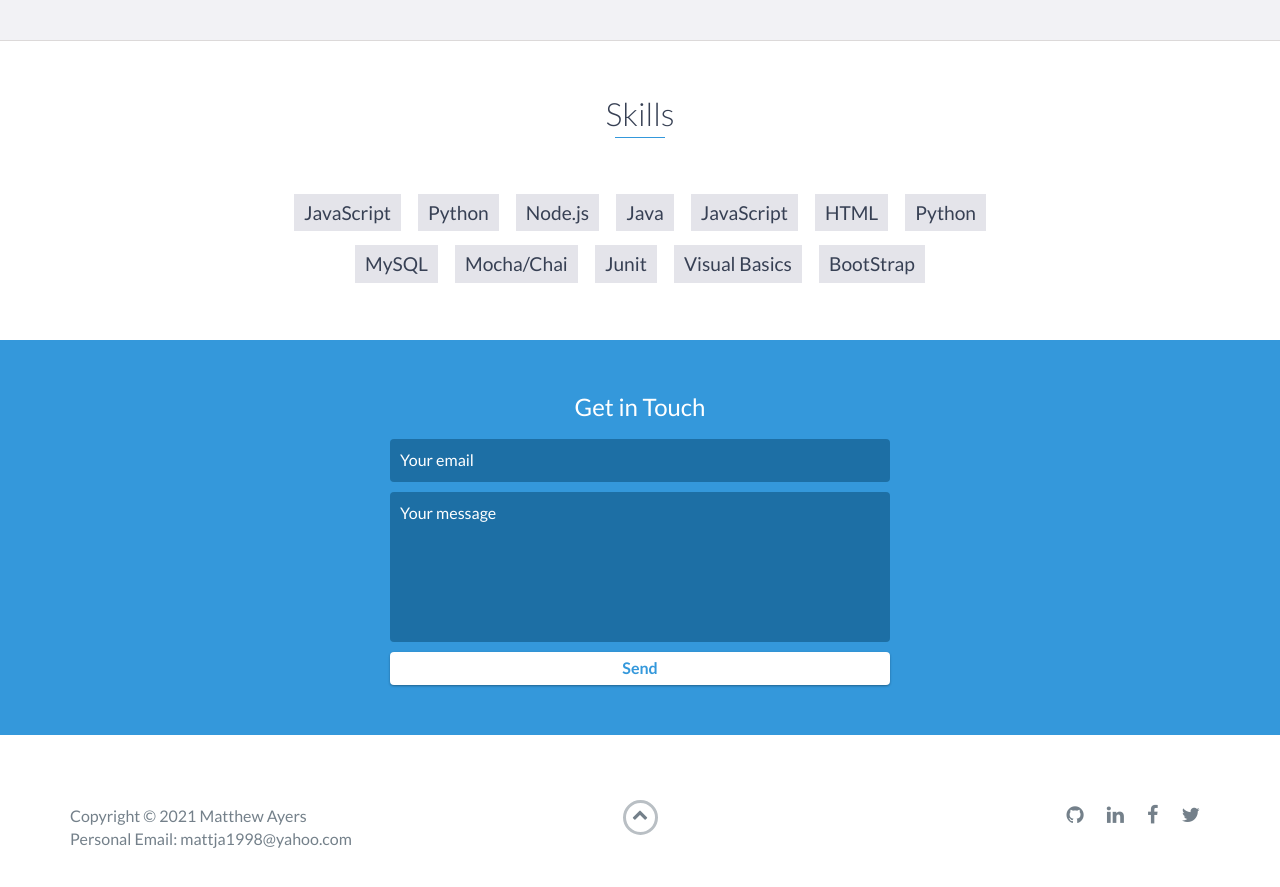
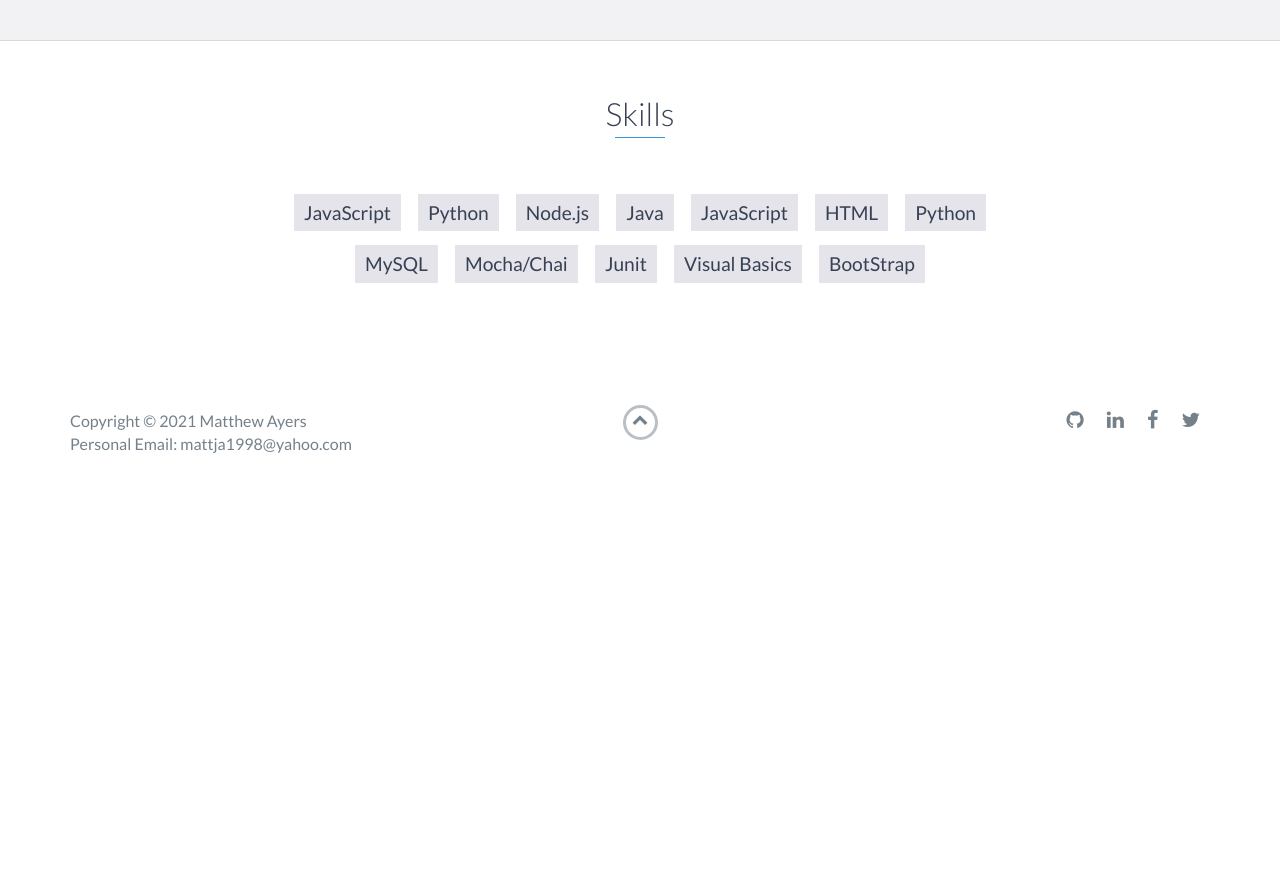
Before and after one commit to mattja1998/mattja1998.github.io, a Jekyll site: the page index.html, which Jekyll copies as it is, in a window 1280 px wide and 900 px high, scrolled down 4299 px. Shown: the top 887 px of the window. Built offline with Jekyll 4.4.1, drawn with Linux system fonts in a browser that asks for light colours; after the commit the page ends 4804 px from its top, so only the background shows below that.

Commit message:
deleted get in touch email

```diff
--- a/index.html
+++ b/index.html
@@ -282,21 +282,6 @@
         </ul>
     </div>
     <!-- End #skills -->
-
-    <div id="contact">
-        <h2>Get in Touch</h2>
-        <div id="contact-form">
-            <form method="POST" action="https://formspree.io/email@email.com">
-                <input type="hidden" name="_subject" value="Contact request from personal website" />
-                <input type="email" name="_replyto" placeholder="Your email" required>
-                <textarea name="message" placeholder="Your message" required></textarea>
-                <button type="submit">Send</button>
-            </form>
-        </div>
-        <!-- End #contact-form -->
-    </div>
-    <!-- End #contact -->
-
     <footer>
         <div class="container">
             <div class="row">
```
